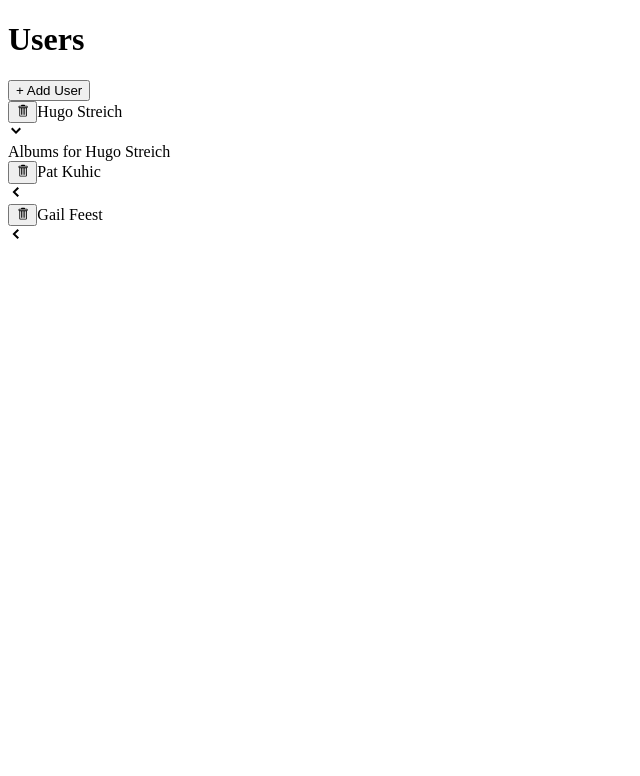
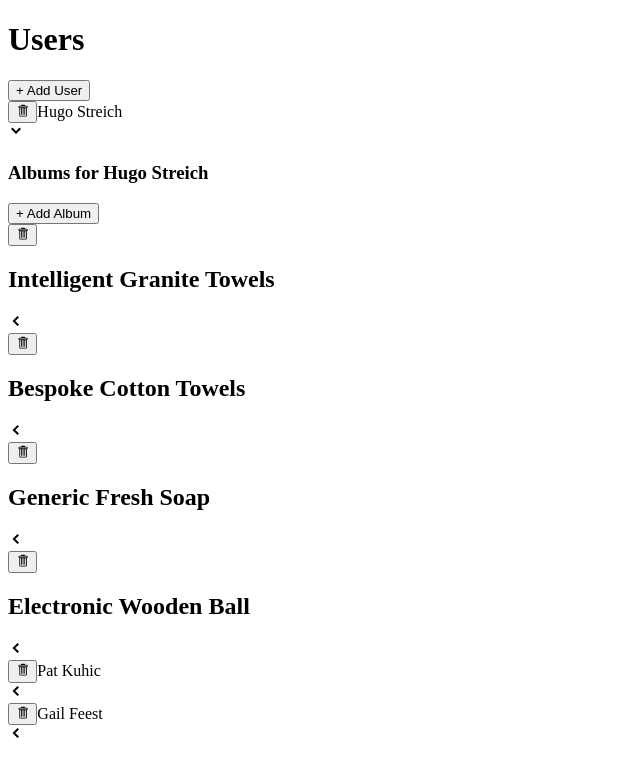
Before and after one commit to muhammad-mas/react-media, a React (Create React App) app: page / in a window 1280 px wide. Both pictures are taken after a click on the element 640 px from the left and 133 px from the top of the page. Shown: the top 776 px of the page, without its empty margins (0-640 px from the left). Built offline with nearby package versions, Linux system fonts and the light colour scheme; data requests are answered from the project's data file.

Commit message:
Added Alumbs list Functionality

```diff
--- a/db.json
+++ b/db.json
@@ -13,6 +13,52 @@
       "name": "Gail Feest"
     }
   ],
-  "albums": [],
+  "albums": [
+    {
+      "id": "a4",
+      "title": "Album 4",
+      "userId": "5a51"
+    },
+    {
+      "id": "a5",
+      "title": "Album 5",
+      "userId": "5a51"
+    },
+    {
+      "id": "504c",
+      "userId": "67fe",
+      "title": "Intelligent Granite Towels"
+    },
+    {
+      "id": "b7fc",
+      "userId": "67fe",
+      "title": "Bespoke Cotton Towels"
+    },
+    {
+      "id": "81f5",
+      "userId": "67fe",
+      "title": "Generic Fresh Soap"
+    },
+    {
+      "id": "8cdd",
+      "userId": "67fe",
+      "title": "Electronic Wooden Ball"
+    },
+    {
+      "id": "f1d8",
+      "userId": "eb23",
+      "title": "Bespoke Soft Fish"
+    },
+    {
+      "id": "ebf6",
+      "userId": "eb23",
+      "title": "Electronic Cotton Chair"
+    },
+    {
+      "id": "d5dd",
+      "userId": "eb23",
+      "title": "Incredible Granite Gloves"
+    }
+  ],
   "photos": []
 }
--- /dev/null
+++ b/src/components/Album.js
@@ -0,0 +1,22 @@
+import { GoTrashcan } from "react-icons/go";
+import Button from "./Button";
+import ExpandablePanel from "./ExpandablePanel";
+import { useDeleteAlbumMutation } from "../store";
+
+function Album({ album }) {
+  const [deleteAlbum, results] = useDeleteAlbumMutation();
+  const handleDeleteAlbum = (e) => {
+    deleteAlbum(album);
+  };
+  const header = (
+    <div className="flex flex-row gap-2">
+      <Button danger onClick={handleDeleteAlbum} loading={results.isLoading}>
+        <GoTrashcan />
+      </Button>
+
+      <h2>{album.title}</h2>
+    </div>
+  );
+  return <ExpandablePanel key={album.id} header={header}></ExpandablePanel>;
+}
+export default Album;
--- a/src/components/AlbumsList.js
+++ b/src/components/AlbumsList.js
@@ -1,4 +1,35 @@
+import { useAddAlbumMutation, useFetchAlbumsQuery } from "../store";
+import Album from "./Album";
+import Button from "./Button";
+import ExpandablePanel from "./ExpandablePanel";
+import Skeleton from "./Skeleton";
+
 function AlbumsList({ user }) {
-  return <div>Albums for {user.name}</div>;
+  const { data, error, isLoading, isFetching } = useFetchAlbumsQuery(user);
+  const [addAlbum, results] = useAddAlbumMutation();
+  const handleAddAlbum = () => {
+    addAlbum(user);
+  };
+  let content;
+  if (isLoading || isFetching) {
+    content = <Skeleton times={3} className={"h-10 w-full"}></Skeleton>;
+  } else if (error) {
+    content = <div>{error.message}</div>;
+  } else {
+    content = data.map((album) => {
+      return <Album key={album.id} album={album}></Album>;
+    });
+  }
+  return (
+    <div>
+      <div className="m-2 flex flex-row items-center justify-between">
+        <h3 className="text-lg font-bold"> Albums for {user.name}</h3>
+        <Button loading={results.isLoading} onClick={handleAddAlbum} outline>
+          + Add Album
+        </Button>
+      </div>
+      <div>{content}</div>
+    </div>
+  );
 }
 export default AlbumsList;
--- /dev/null
+++ b/src/store/apis/albumsApi.js
@@ -0,0 +1,74 @@
+import { faker } from "@faker-js/faker";
+import { createApi, fetchBaseQuery } from "@reduxjs/toolkit/query/react";
+import { pause } from "../thunks/commonFunctions";
+//reducer Path is used to specify the path/key that is stored in redux store .
+const albumsApi = createApi({
+  reducerPath: "albums",
+  baseQuery: fetchBaseQuery({
+    baseUrl: "http://localhost:3001",
+    fetchFn: async (...args) => {
+      await pause(1000);
+      return fetch(...args);
+    },
+  }),
+  endpoints(builder) {
+    return {
+      fetchAlbums: builder.query({
+        providesTags: (result, err, arg) => {
+          const resultTag = result?.map(({ id }) => ({ type: "Album", id }));
+          return [
+            {
+              type: "UsersAlbums",
+              id: arg?.id,
+            },
+            ...resultTag,
+          ];
+        },
+        query: (user) => ({
+          url: "/albums",
+          params: { userId: user.id },
+          method: "GET",
+        }),
+      }),
+      addAlbum: builder.mutation({
+        invalidatesTags: (result, err, arg) => {
+          return [
+            {
+              type: "UsersAlbums",
+              id: arg?.id,
+            },
+          ];
+        },
+        query: (user) => ({
+          url: "/albums",
+          method: "POST",
+          body: {
+            userId: user.id,
+            title: faker.commerce.productName(),
+          },
+        }),
+      }),
+      deleteAlbum: builder.mutation({
+        invalidatesTags: (result, err, arg) => {
+          return [
+            {
+              type: "Album",
+              id: arg.id,
+            },
+          ];
+        },
+        query: (arg) => ({
+          url: `/albums/${arg.id}`,
+          method: "DELETE",
+        }),
+      }),
+    };
+  },
+});
+
+export const {
+  useFetchAlbumsQuery,
+  useAddAlbumMutation,
+  useDeleteAlbumMutation,
+} = albumsApi;
+export { albumsApi };
--- a/src/store/index.js
+++ b/src/store/index.js
@@ -1,12 +1,23 @@
 import { configureStore } from "@reduxjs/toolkit";
+import { setupListeners } from "@reduxjs/toolkit/query";
 import { reducer as usersReducer } from "./slices/userSlice";
+import { albumsApi } from "./apis/albumsApi";
 const store = configureStore({
   reducer: {
     users: usersReducer,
+    [albumsApi.reducerPath]: albumsApi.reducer,
   },
+  middleware: (getDefaultMiddleware) =>
+    getDefaultMiddleware().concat(albumsApi.middleware),
 });
 
+setupListeners(store.dispatch);
 export { store };
 export * from "./thunks/fetchUsers";
 export * from "./thunks/addUser";
 export * from "./thunks/deleteUser";
+export {
+  useFetchAlbumsQuery,
+  useAddAlbumMutation,
+  useDeleteAlbumMutation,
+} from "./apis/albumsApi";
```
